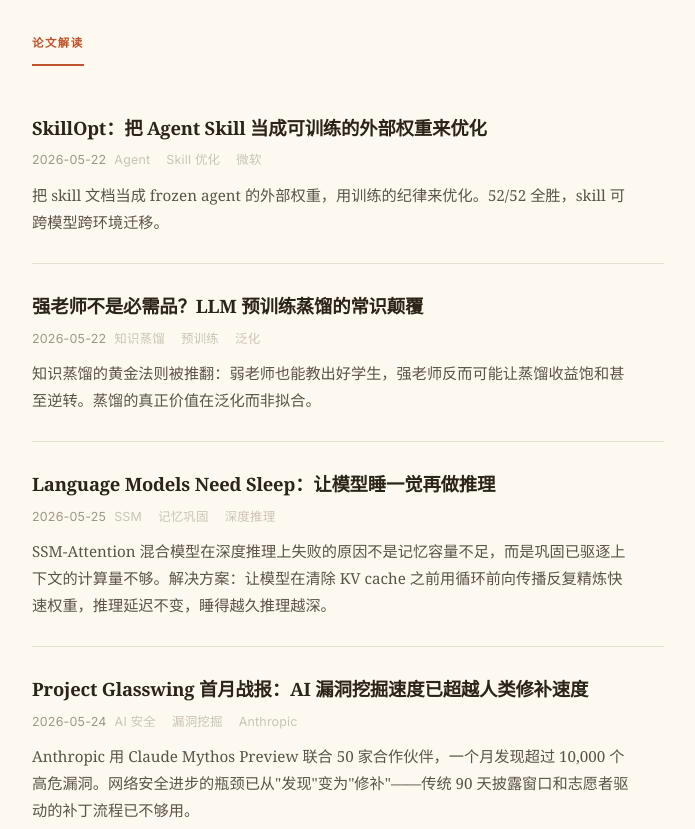
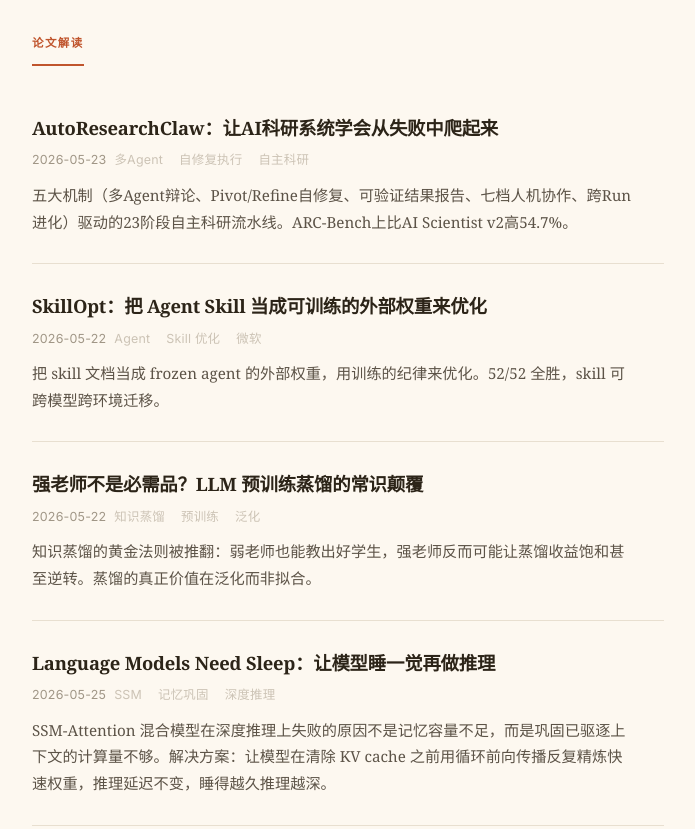
Before and after one commit to 13331112522/13331112522.github.io, a plain HTML site: page index.html in a window 1280 px wide. Shown: the part 814-1643 px from the top of the page, without its empty margins (292-987 px from the left). Drawn offline with Linux system fonts and the light colour scheme.

Commit message:
update index.html (huashu style)

```diff
--- a/index.html
+++ b/index.html
@@ -283,6 +283,12 @@
       <div class="section-label" style="margin-top:36px;">论文解读</div>
       <ul class="article-list">
         <li class="article-item">
+          <h2><a href="papers/arc.html">AutoResearchClaw：让AI科研系统学会从失败中爬起来</a></h2>
+          <div class="article-meta">2026-05-23<span class="sep">多Agent</span><span class="sep">自修复执行</span><span class="sep">自主科研</span></div>
+          <div class="article-desc">五大机制（多Agent辩论、Pivot/Refine自修复、可验证结果报告、七档人机协作、跨Run进化）驱动的23阶段自主科研流水线。ARC-Bench上比AI Scientist v2高54.7%。</div>
+        </li>
+
+        <li class="article-item">
           <h2><a href="papers/skillopt.html">SkillOpt：把 Agent Skill 当成可训练的外部权重来优化</a></h2>
           <div class="article-meta">2026-05-22<span class="sep">Agent</span><span class="sep">Skill 优化</span><span class="sep">微软</span></div>
           <div class="article-desc">把 skill 文档当成 frozen agent 的外部权重，用训练的纪律来优化。52/52 全胜，skill 可跨模型跨环境迁移。</div>
```
